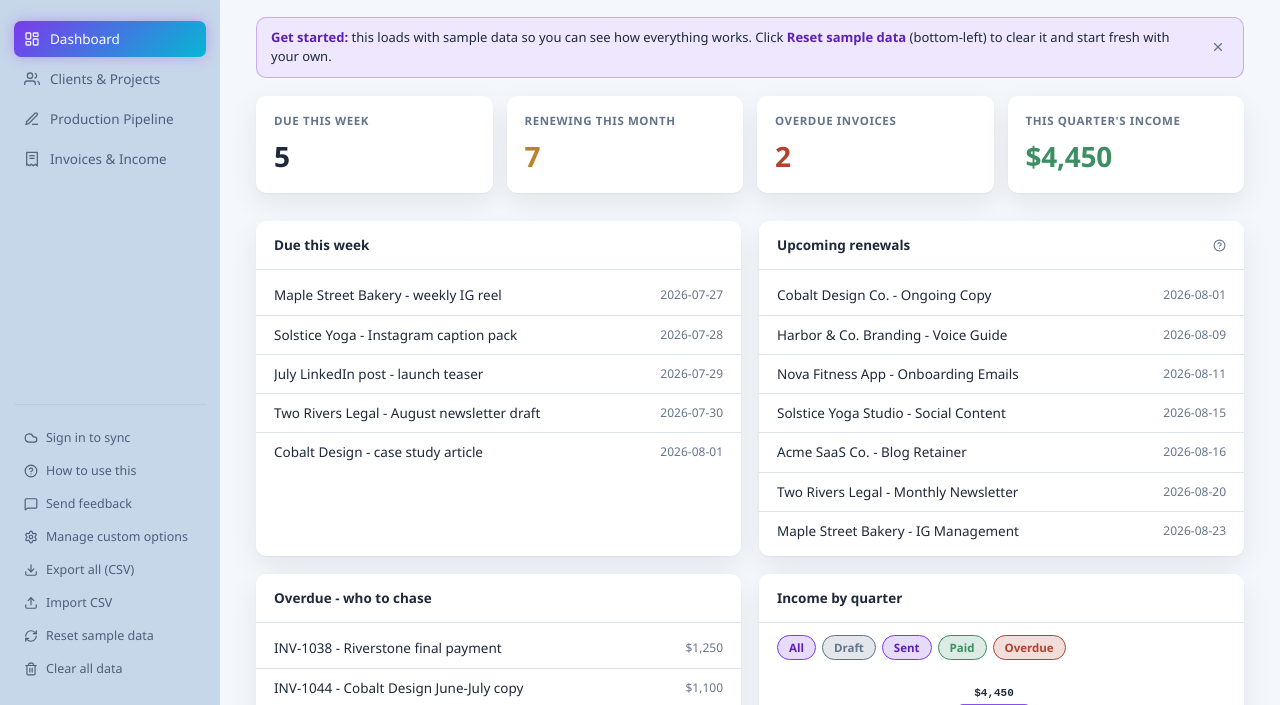
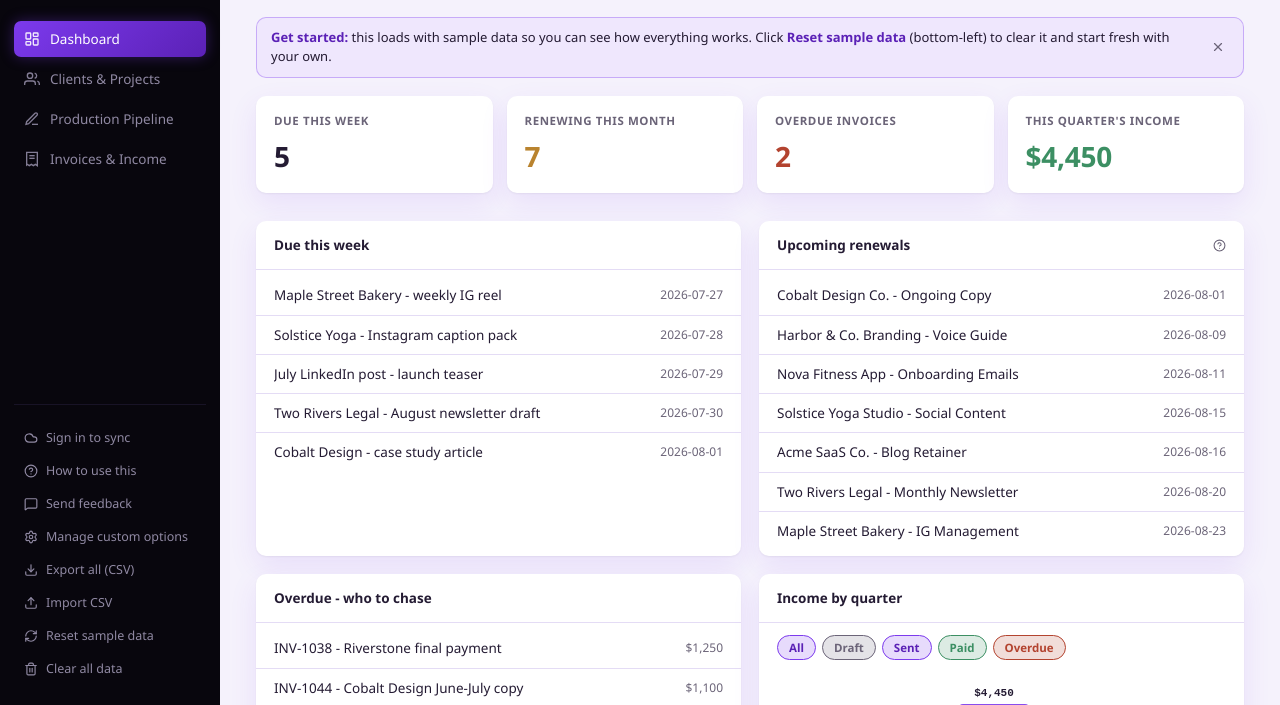
Before and after one commit to glitterzhang/creator-hq, a website: page app/index.html in a window 1280 px wide. Shown: the part 95-800 px from the top of the page. Drawn offline with nearby package versions, Linux system fonts and the light colour scheme.

Commit message:
Make the new palette the app's single, unconditional default
Previously the black-sidebar/light-content/purple palette only applied
under prefers-color-scheme: dark, so anyone on a light-mode system
still saw the old V1 theme (light blue-gray sidebar, violet-cyan
gradient) - inconsistent with the marketing site, which always shows
the new look. Removed the light/dark split entirely so the app looks
the same regardless of system theme, matching the site 1:1.

```diff
--- a/app/index.html
+++ b/app/index.html
@@ -2,15 +2,6 @@
 <script src="https://cdn.jsdelivr.net/npm/@supabase/supabase-js@2/dist/umd/supabase.js"></script>
 <style>
   :root {
-    --paper: #F4F7FB; --card: #FFFFFF; --ink: #1E293B; --ink-soft: #64748B;
-    --rule: #DCE4EE; --sidebar: #C7D7EA; --sidebar-ink: #16233A; --sidebar-soft: #4C5F78;
-    --sidebar-hover: rgba(15,23,42,0.05); --sidebar-active: rgba(15,23,42,0.08);
-    --accent: #7C3AED; --accent-ink: #5B21B6; --accent-text: #FFFFFF;
-    --accent-gradient: linear-gradient(135deg, #7C3AED 0%, #06B6D4 100%);
-    --gold: #B9832E; --green: #3C8F63; --red: #B3432F;
-    --shadow: 0 1px 2px rgba(30,41,59,0.05), 0 10px 28px rgba(30,41,59,0.08);
-  }
-  :root[data-theme="dark"] {
     --paper: #F5F2FC; --card: #FFFFFF; --ink: #241B33; --ink-soft: #6B6478;
     --rule: #E4DCF5; --sidebar: #08060D; --sidebar-ink: #F1EEF9; --sidebar-soft: #9089A3;
     --sidebar-hover: rgba(167,139,250,0.10); --sidebar-active: rgba(167,139,250,0.16);
@@ -19,19 +10,8 @@
     --gold: #B9832E; --green: #3C8F63; --red: #B3432F;
     --shadow: 0 1px 2px rgba(36,27,51,0.06), 0 10px 28px rgba(124,58,237,0.10);
   }
-  @media (prefers-color-scheme: dark) {
-    :root:not([data-theme="light"]) {
-      --paper: #F5F2FC; --card: #FFFFFF; --ink: #241B33; --ink-soft: #6B6478;
-      --rule: #E4DCF5; --sidebar: #08060D; --sidebar-ink: #F1EEF9; --sidebar-soft: #9089A3;
-      --sidebar-hover: rgba(167,139,250,0.10); --sidebar-active: rgba(167,139,250,0.16);
-      --accent: #7C3AED; --accent-ink: #5B21B6; --accent-text: #FFFFFF;
-      --accent-gradient: linear-gradient(135deg, #7C3AED 0%, #5B21B6 100%);
-      --gold: #B9832E; --green: #3C8F63; --red: #B3432F;
-      --shadow: 0 1px 2px rgba(36,27,51,0.06), 0 10px 28px rgba(124,58,237,0.10);
-    }
-  }
-  :root[data-theme="dark"] .brand img, :root:not([data-theme="light"]) .brand img { filter: drop-shadow(0 0 6px rgba(167,139,250,0.6)); }
-  :root[data-theme="dark"] .nav-item.active, :root:not([data-theme="light"]) .nav-item.active { box-shadow: 0 0 14px rgba(124,58,237,0.35); }
+  .brand img { filter: drop-shadow(0 0 6px rgba(167,139,250,0.6)); }
+  .nav-item.active { box-shadow: 0 0 14px rgba(124,58,237,0.35); }
   * { box-sizing: border-box; }
   html, body { margin: 0; padding: 0; height: 100%; }
   body {
```
Also changed, not shown: web/creator-tracker-app.html (+2 -22 lines).
